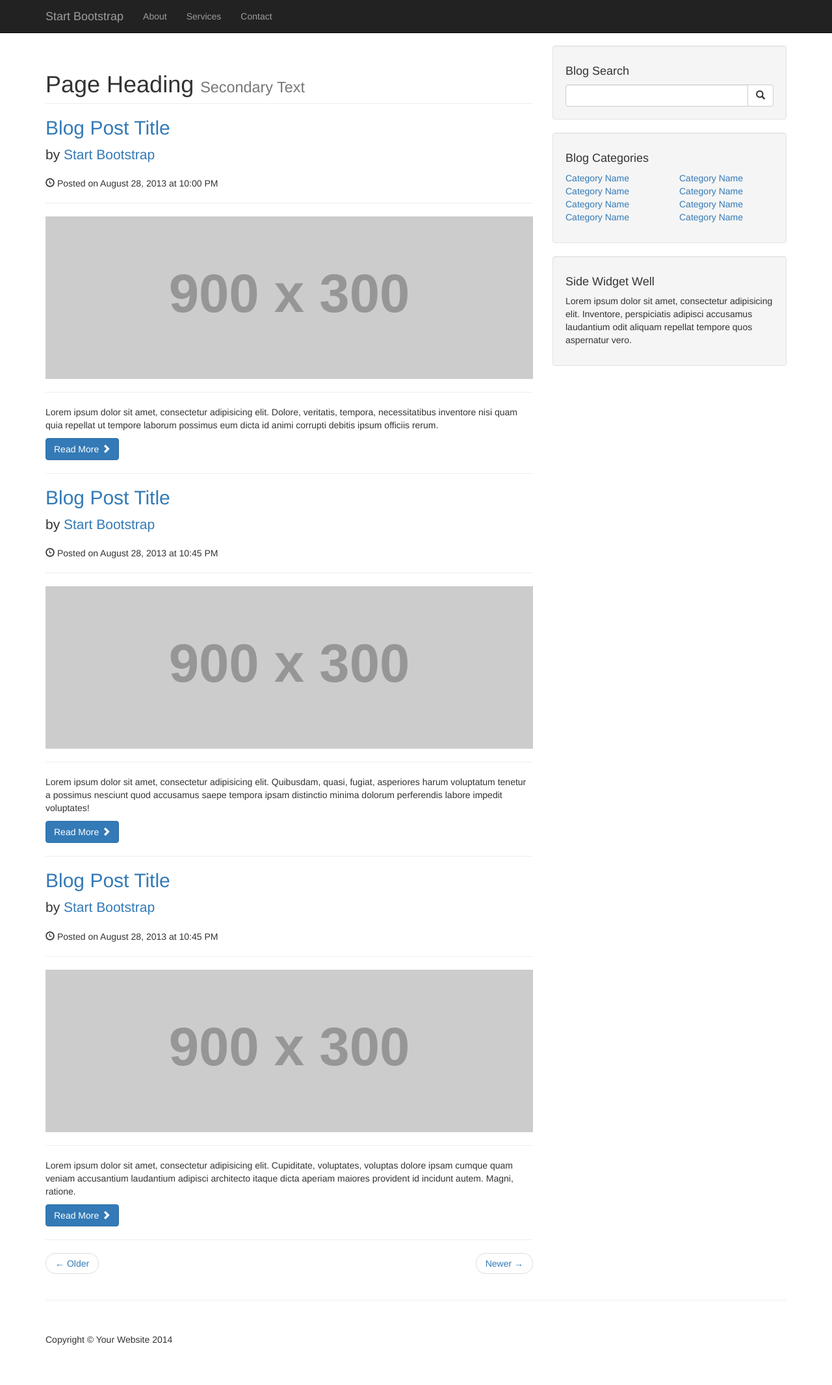
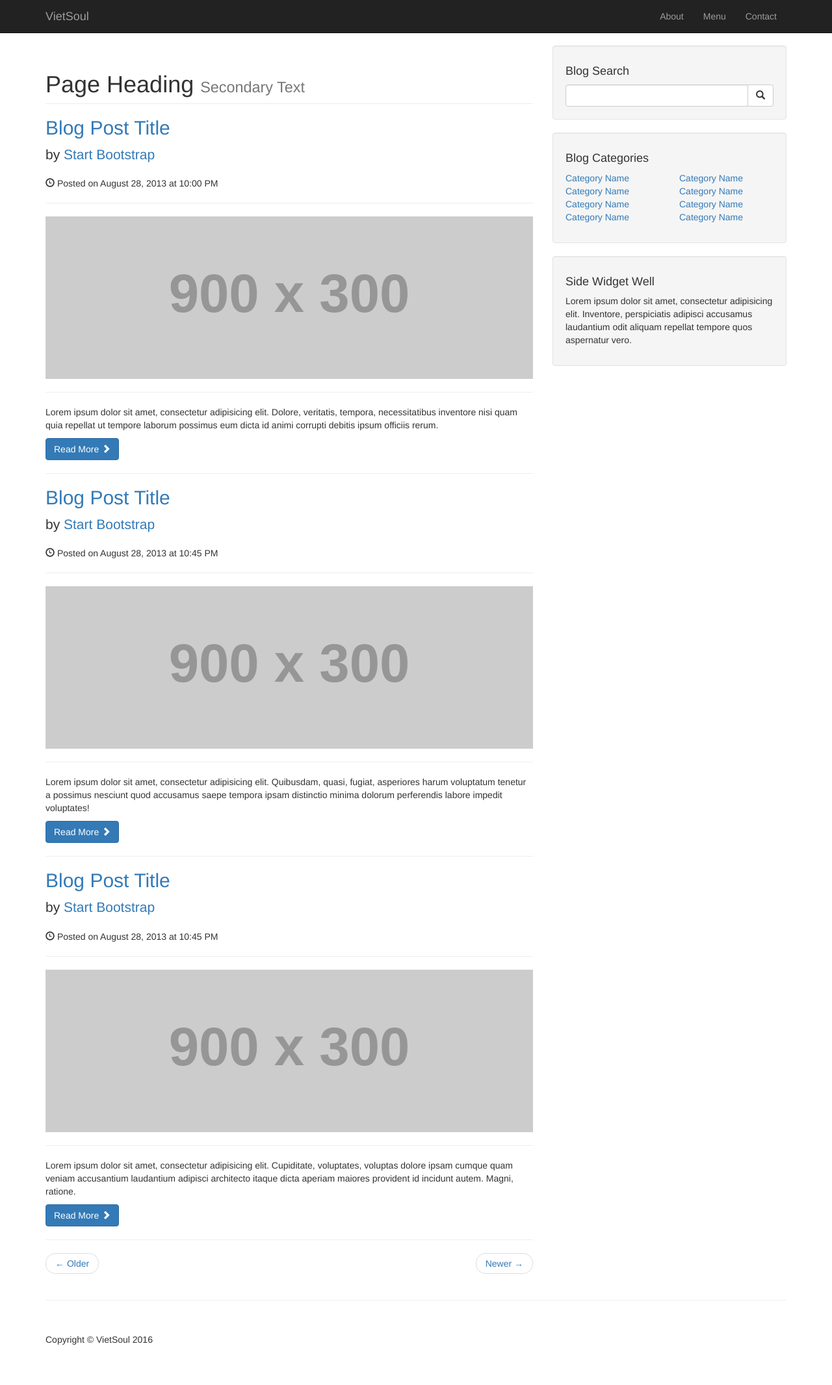
Before and after one commit to alireza-nazari/vietsoulhome.com, a PHP site: page / in a window 1280 px wide. Shown: the whole page at 65% size. Run offline with PHP 8.4, Linux system fonts and the light colour scheme; grey boxes labelled with a size stand in for pictures from a placeholder-image service; some libraries are stand-ins or nearby versions.

Commit message:
Header & Footer

```diff
--- a/index.php
+++ b/index.php
@@ -6,10 +6,10 @@
     <meta charset="utf-8">
     <meta http-equiv="X-UA-Compatible" content="IE=edge">
     <meta name="viewport" content="width=device-width, initial-scale=1">
-    <meta name="description" content="">
-    <meta name="author" content="">
+    <meta name="description" content="Vietnamese Restaurant Homepage in Richmond, TX">
+    <meta name="author" content="DucTruong">
 
-    <title>Blog Home - Start Bootstrap Template</title>
+    <title>VietSoul Restaurant</title>
 
     <!-- Bootstrap Core CSS -->
     <link href="css/bootstrap.min.css" rel="stylesheet">
@@ -39,16 +39,16 @@
                     <span class="icon-bar"></span>
                     <span class="icon-bar"></span>
                 </button>
-                <a class="navbar-brand" href="#">Start Bootstrap</a>
+                <a class="navbar-brand" href="#">VietSoul</a>
             </div>
             <!-- Collect the nav links, forms, and other content for toggling -->
-            <div class="collapse navbar-collapse" id="bs-example-navbar-collapse-1">
+            <div class="collapse navbar-collapse navbar-right" id="bs-example-navbar-collapse-1">
                 <ul class="nav navbar-nav">
                     <li>
                         <a href="#">About</a>
                     </li>
                     <li>
-                        <a href="#">Services</a>
+                        <a href="#">Menu</a>
                     </li>
                     <li>
                         <a href="#">Contact</a>
@@ -201,7 +201,7 @@
         <footer>
             <div class="row">
                 <div class="col-lg-12">
-                    <p>Copyright &copy; Your Website 2014</p>
+                    <p>Copyright &copy; VietSoul 2016</p>
                 </div>
                 <!-- /.col-lg-12 -->
             </div>
```
